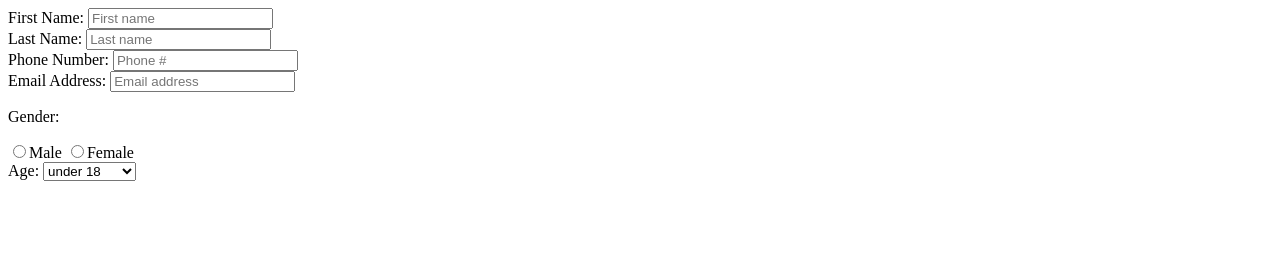
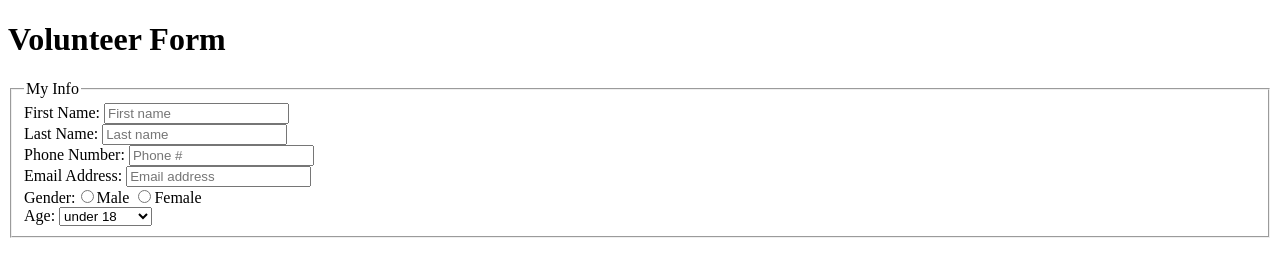
Before and after one commit to emmecche/itmd-361-lab-4, a plain HTML site: page index.html in a window 1280 px wide. Drawn offline with Linux system fonts and the light colour scheme.

Commit message:
adding fieldset around forms

```diff
--- a/index.html
+++ b/index.html
@@ -5,6 +5,9 @@
   <title>Lab 4 HTML Form</title>
 </head>
 <body>
+  <h1>Volunteer Form</h1>
+  <fieldset>
+  <legend>My Info</legend>
     <form method="POST" action="lab4formscript.php">
       <div>
         <label>First Name: <input type="text" name="first_name_field" placeholder="First name"></label>
@@ -19,7 +22,7 @@
         <label>Email Address: <input type="text" name="email_field" placeholder="Email address"></label>
       </div>
       <div>
-      <p>Gender: </p><input type="radio" name="gender_field" id="male"><label for="male">Male </label>
+        <label>Gender:</label><input type="radio" name="gender_field" id="male"><label for="male">Male </label>
                               <input type="radio" name="gender_field" id="female"><label for="female">Female </label>
       </div>
       <div>
@@ -34,5 +37,6 @@
         </select>
       </div>
     </form>
+  </fieldset>
 </body>
 </html>
```
Lines whose indentation alone changed are shown as unchanged.
